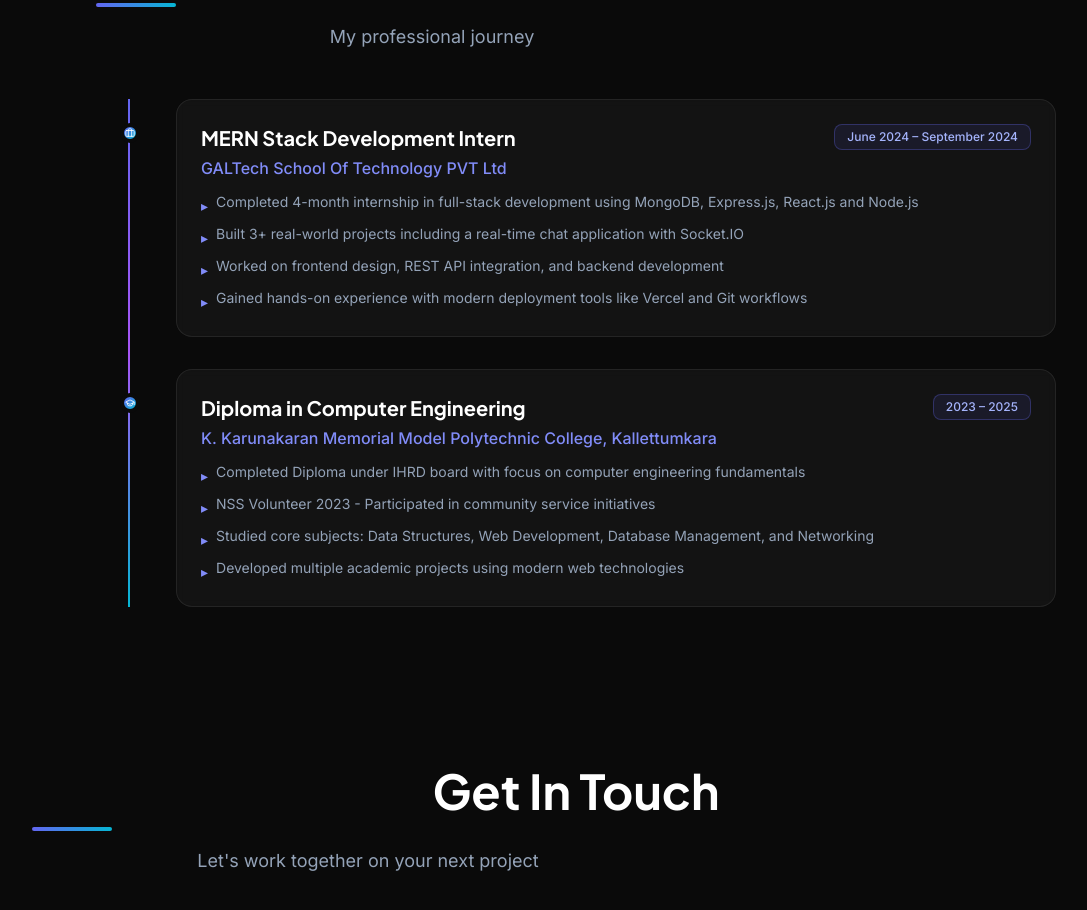
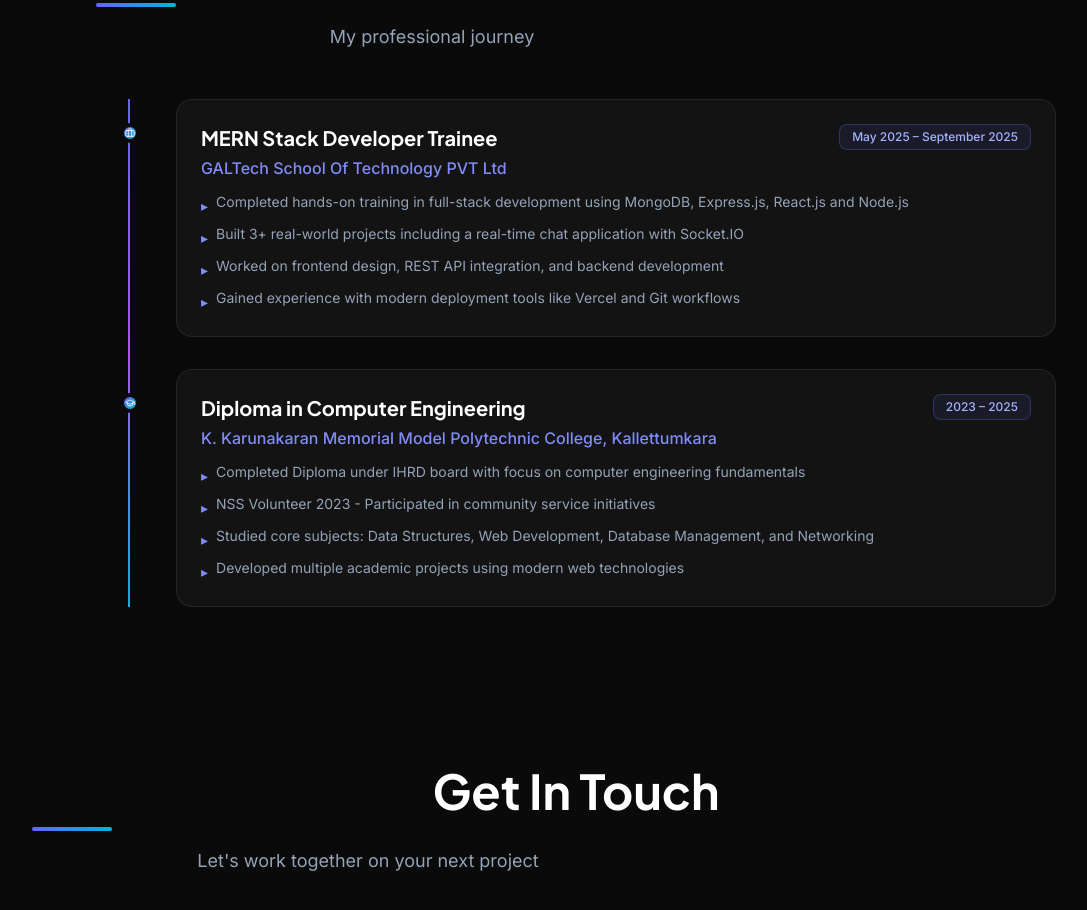
Before and after one commit to raizel7738-creator/Ajay-_CR-portfolio, a React (Vite) app: page / in a window 1280 px wide. Shown: the part 4200-5110 px from the top of the page, without its empty margins (64-1151 px from the left). Built offline with nearby package versions, Linux system fonts and the light colour scheme; no server answers.

Commit message:
Revert "Update to accurate 4-month internship details"
This reverts commit ed793a9386726180ff0756716d0a888b1d99eeaa.

```diff
--- a/src/data/fallback.ts
+++ b/src/data/fallback.ts
@@ -83,14 +83,14 @@ export const fallbackSkills: Skill[] = [
 export const fallbackExperience: Experience[] = [
   {
     _id: "1",
-    role: "MERN Stack Development Intern",
+    role: "MERN Stack Developer Trainee",
     company: "GALTech School Of Technology PVT Ltd",
-    duration: "June 2024 – September 2024",
+    duration: "May 2025 – September 2025",
     points: [
-      "Completed 4-month internship in full-stack development using MongoDB, Express.js, React.js and Node.js",
+      "Completed hands-on training in full-stack development using MongoDB, Express.js, React.js and Node.js",
       "Built 3+ real-world projects including a real-time chat application with Socket.IO",
       "Worked on frontend design, REST API integration, and backend development",
-      "Gained hands-on experience with modern deployment tools like Vercel and Git workflows",
+      "Gained experience with modern deployment tools like Vercel and Git workflows",
     ],
     type: "work",
   },
```
Also changed, not shown: check-sanity.js (+21 -22 lines).
